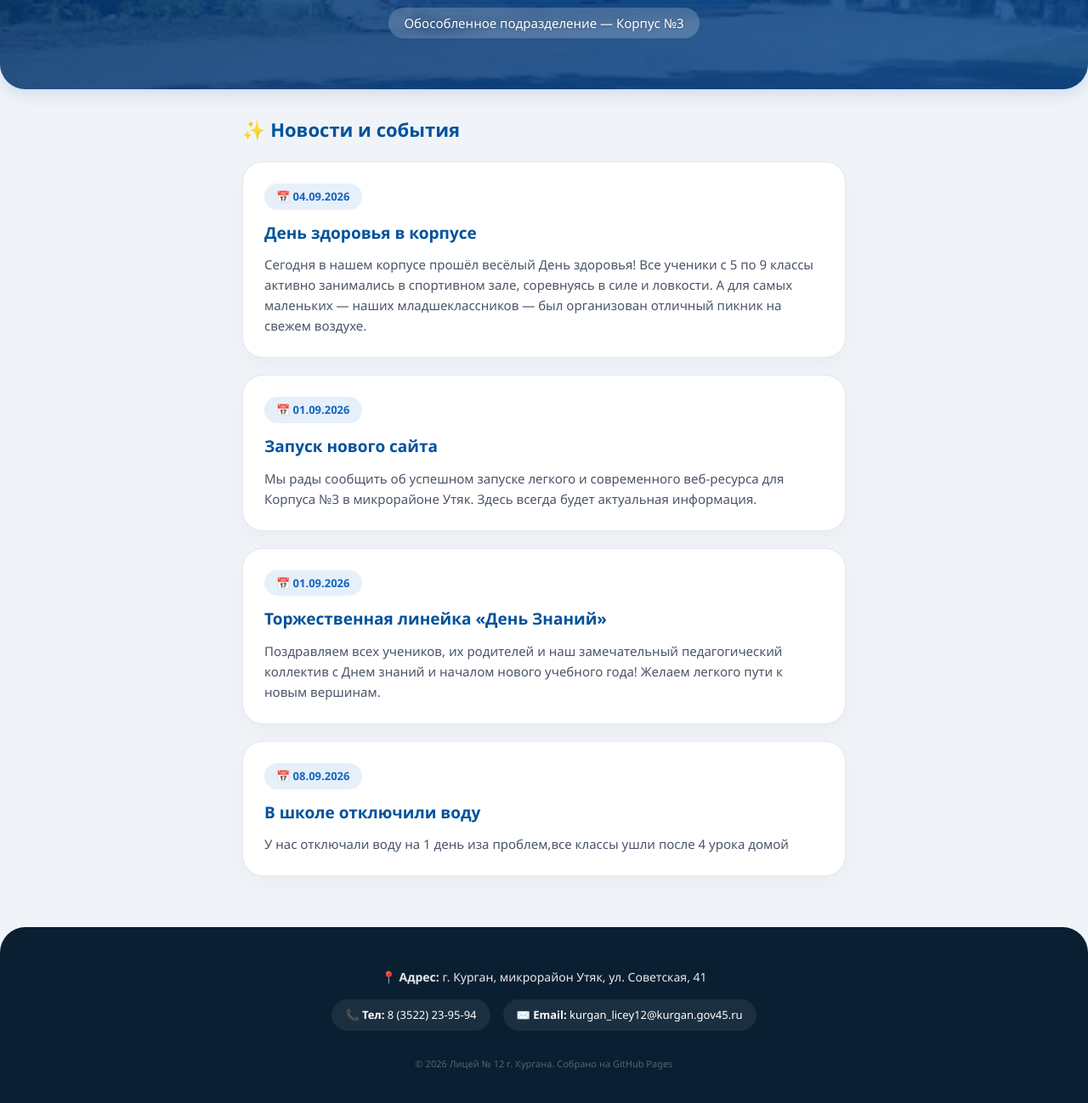
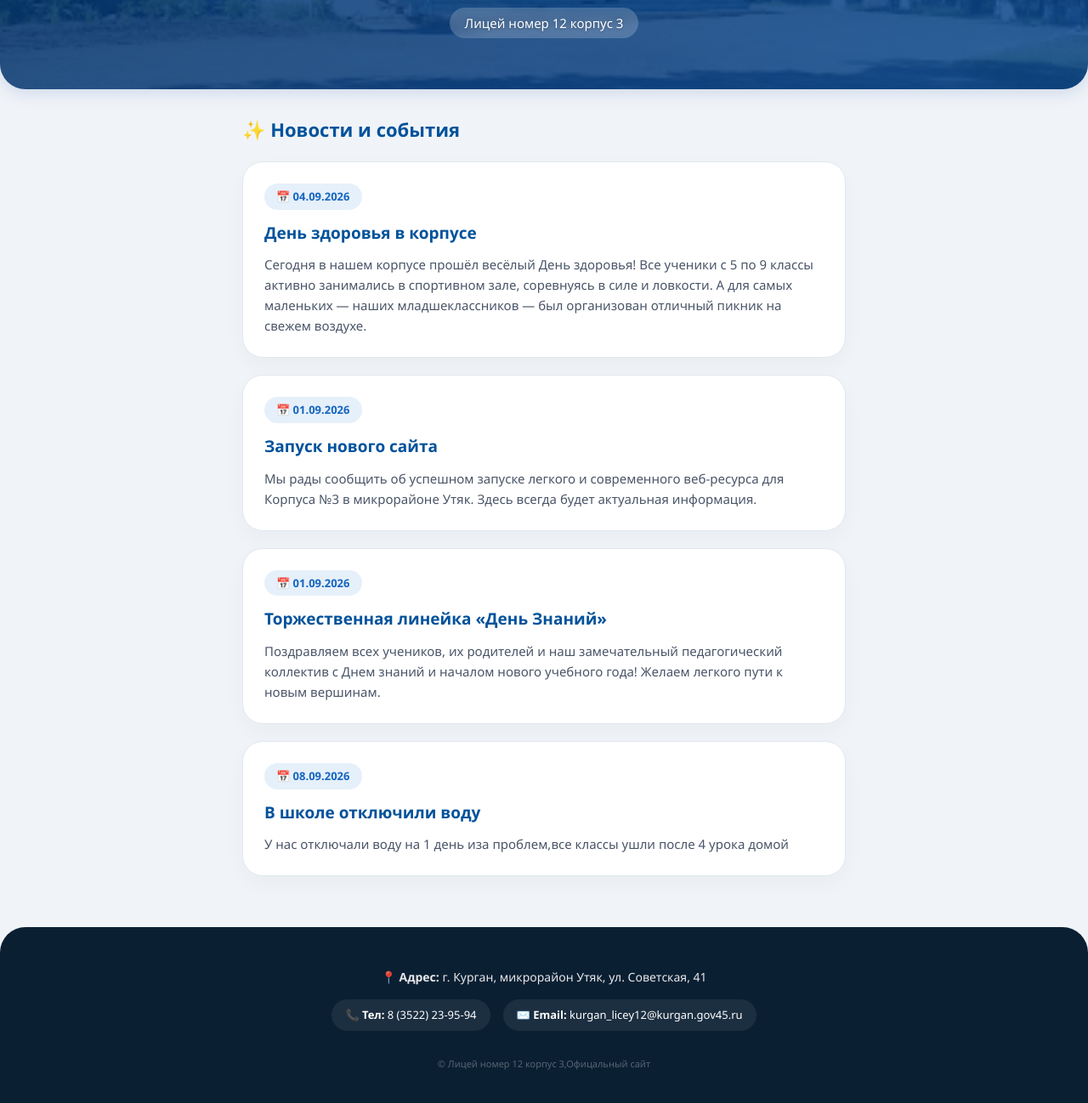
Before and after one commit to Giga50/Lyceum_No_12_Building_3, a plain HTML site: page index.html in a window 1280 px wide. Shown: the part 172-1470 px from the top of the page at 85% size. Drawn offline with Linux system fonts and the light colour scheme.

Commit message:
Update index.html

```diff
--- a/index.html
+++ b/index.html
@@ -154,7 +154,7 @@
 
     <header>
         <h1>МБОУ г. Кургана "Лицей № 12"</h1>
-        <p>Обособленное подразделение — Корпус №3</p>
+        <p>Лицей номер 12 корпус 3</p>
     </header>
 
     <div class="container">
@@ -199,7 +199,7 @@
             <span>📞 <strong>Тел:</strong> 8 (3522) 23-95-94</span>
             <span>✉️ <strong>Email:</strong> kurgan_licey12@kurgan.gov45.ru</span>
         </div>
-        <p style="margin-top:30px; opacity:0.3; font-size:11px;">&copy; 2026 Лицей № 12 г. Кургана. Собрано на GitHub Pages</p>
+        <p style="margin-top:30px; opacity:0.3; font-size:11px;">&copy; Лицей номер 12 корпус 3,Офицальный сайт</p>
     </footer>
 
 </body>
```
